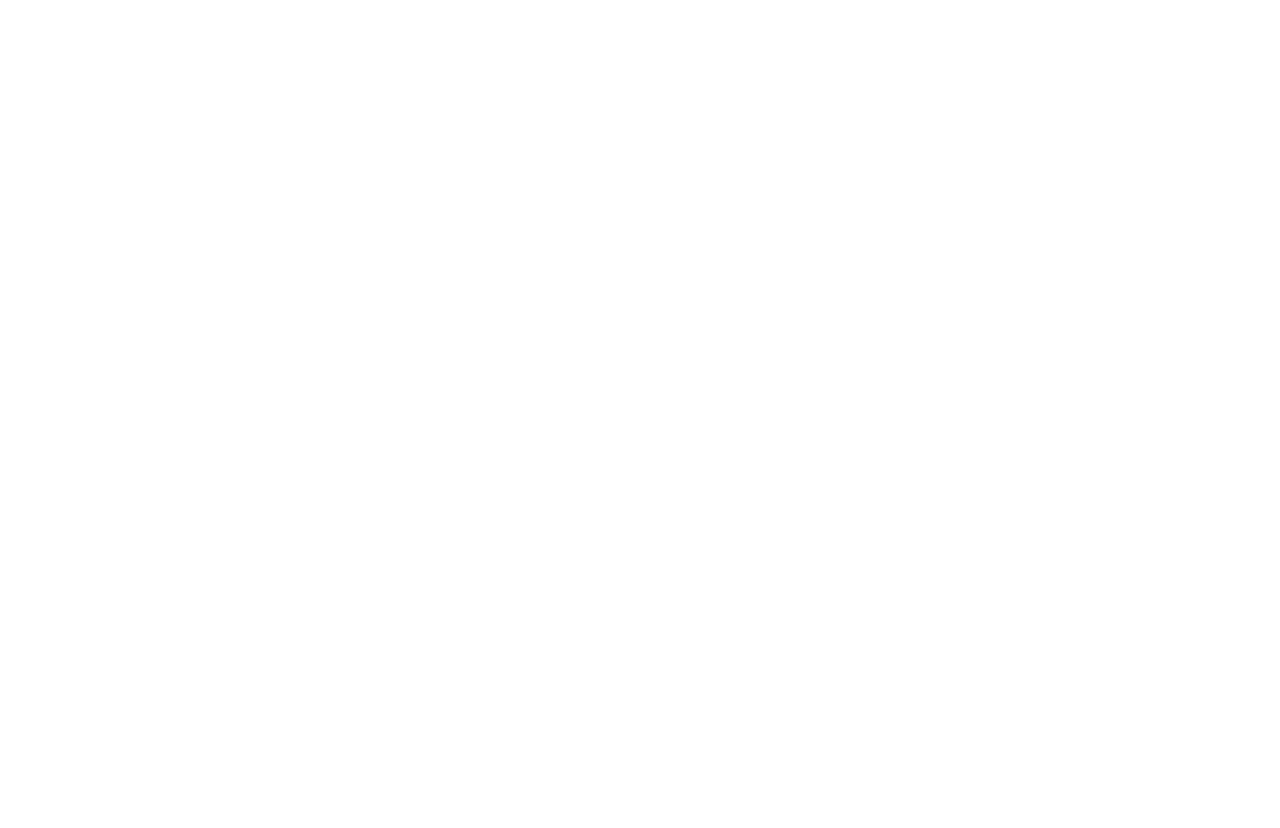
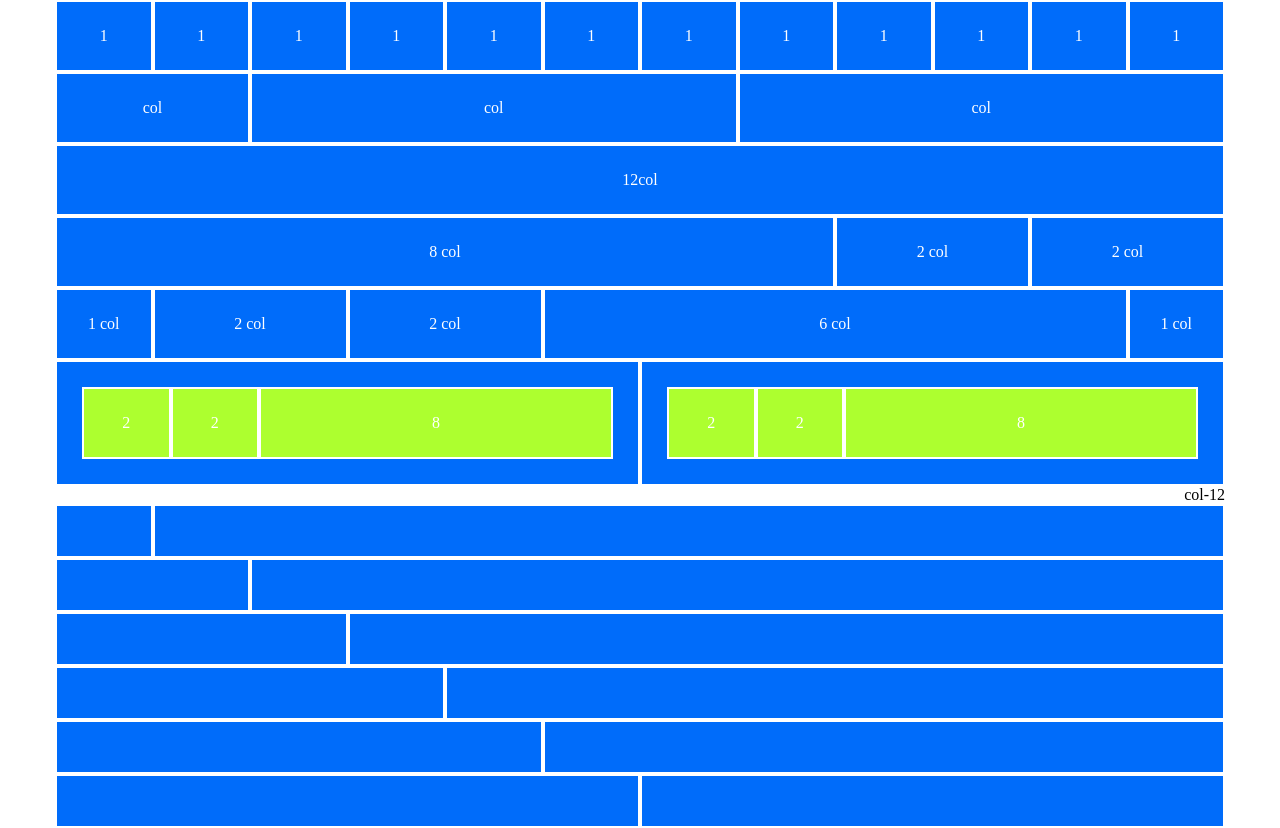
Before and after one commit to Pietrodon/html-css-12bool, a plain HTML site: page index.html in a window 1280 px wide. Before the commit the page ends 800 px from the top, so only its background shows below. Drawn offline with Linux system fonts and the light colour scheme.

Commit message:
completamento prima parte

```diff
--- a/index.html
+++ b/index.html
@@ -7,7 +7,100 @@
     <link rel="stylesheet" href="style.css">
     <title>12bool</title>
 </head>
-<body>
+<body class="debug">
+    <div class="container">
+        <div class="row">
+            <div class="col-1">1</div>
+            <div class="col-1">1</div>
+            <div class="col-1">1</div>
+            <div class="col-1">1</div>
+            <div class="col-1">1</div>
+            <div class="col-1">1</div>
+            <div class="col-1">1</div>
+            <div class="col-1">1</div>
+            <div class="col-1">1</div>
+            <div class="col-1">1</div>
+            <div class="col-1">1</div>
+            <div class="col-1">1</div>
+        </div>
+    </div>
+    <div class="container">
+        <div class="row">
+            <div class="col-2">col</div>
+            <div class="col-5">col</div>
+            <div class="col-5">col</div>
+        </div>
+    </div>
+    <div class="container">
+        <div class="row">
+            <div class="col-12">12col</div>
+        </div>
+    </div>
+    <div class="container">
+        <div class="row">
+            <div class="col-8">8 col</div>
+            <div class="col-2">2 col</div>
+            <div class="col-2">2 col</div>
+        </div>
+    </div>
+    <div class="container">
+        <div class="row">
+            <div class="col-1">1 col</div>
+            <div class="col-2">2 col</div>
+            <div class="col-2">2 col</div>
+            <div class="col-6">6 col</div>
+            <div class="col-1">1 col</div>
+        </div>
+    </div>
+    <div class="container">
+        <div class="row">
+            <div class="col-6">
+                <div class="row">
+                    <div class="col-2" id="inside">2</div>
+                    <div class="col-2" id="inside">2</div>
+                    <div class="col-8" id="inside">8</div>
+                </div>
+            </div>
+            <div class="col-6">
+                <div class="row">
+                    <div class="col-2" id="inside">2</div>
+                    <div class="col-2" id="inside">2</div>
+                    <div class="col-8" id="inside">8</div>
+                </div>
+            </div>
+        </div>
+    </div>
+    <div class="container">
+        <div class="row">
+            <div class=""></div>col-12
+        </div>
+        <div class="row">
+            <div class="col-1"></div>
+            <div class="col-11"></div>
+        </div>
+        <div class="row">
+            <div class="col-2"></div>
+            <div class="col-10"></div>
+        </div>
+        <div class="row">
+            <div class="col-3"></div>
+            <div class="col-9"></div>
+        </div>
+        <div class="row">
+            <div class="col-4"></div>
+            <div class="col-8"></div>
+        </div>
+        <div class="row">
+            <div class="col-5"></div>
+            <div class="col-7"></div>
+        </div>
+        <div class="row">
+            <div class="col-6"></div>
+            <div class="col-6"></div>
+        </div>
+
+    </div>
+
 
 </body>
 </html>
--- a/style.css
+++ b/style.css
@@ -3,12 +3,23 @@
     margin: 0 auto;
     box-sizing: border-box;
 }
+#inside{
+    background-color: greenyellow;
+}
+.debug [class*="col"] {
+    background-color:rgb(0, 108, 250);
+    padding: 25px;
+    border: 2px solid white;
+    color: white;
+}
+
 .container{
     width: 1170px;
 }
 .row{
     display: flex;
     flex-wrap: wrap;
+    text-align: center;
 }
 .col-1{
     flex-basis: calc((100% / 12) * 1);
```
